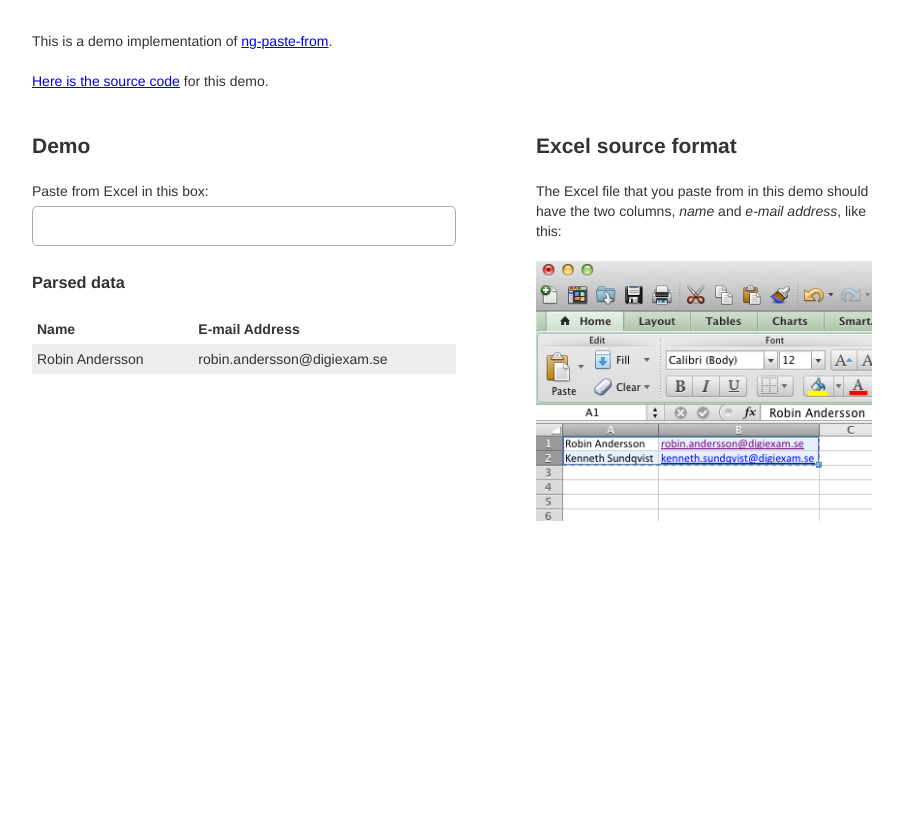
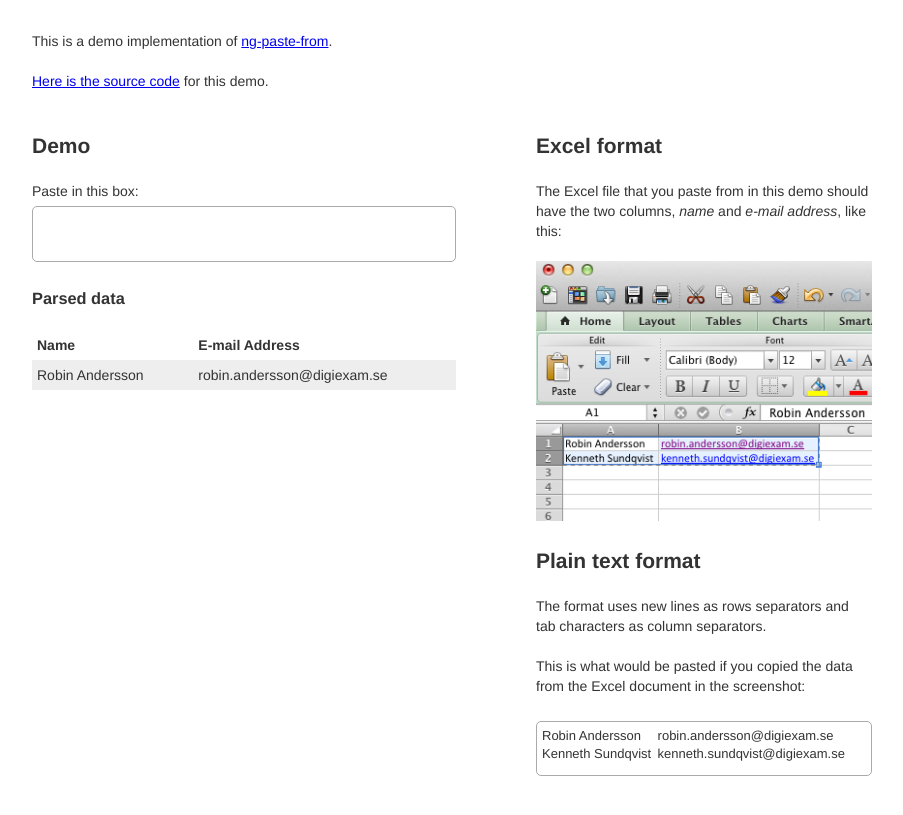
Before and after one commit to DigiExam/ng-paste-from, a website: page index.html in a window 1280 px wide. Shown: the part 113-928 px from the top of the page, without its empty margins (188-1091 px from the left). Before the commit the page ends 800 px from the top, so only its background shows below. Drawn offline with Linux system fonts and the light colour scheme.

Commit message:
Add Plain text format description.

```diff
--- a/index.html
+++ b/index.html
@@ -26,7 +26,7 @@
 			<h2>Demo</h2>
 
 			<div class="example-source">
-				<label for="excel-paste">Paste from Excel in this box: </label>
+				<label for="excel-paste">Paste in this box: </label>
 				<textarea
 					class="example-paste-target"
 					id="excel-paste"
@@ -65,11 +65,15 @@
 		</div>
 
 		<div class="example example-aside">
-			<h2>Excel source format</h2>
+			<h2>Excel format</h2>
+			<p>The Excel file that you paste from in this demo should have the two columns, <var>name</var> and <var>e-mail address</var>, like this:</p>
+			<p><img src="./img/example-copy.png" alt="Screenshot of an Excel document that has two columns, name and e-mail address, that have been selected and copied to the clipboard." /></p>
 
-			<p>The Excel file that you paste from in this demo should have the two columns, <var>name</var> and <var>e-mail address</var>, like this:</p>
-
-			<img src="./img/example-copy.png" alt="Screenshot of an Excel document that has two columns, name and e-mail address, that have been selected and copied to the clipboard." />
+			<h2>Plain text format</h2>
+			<p>The format uses new lines as rows separators and tab characters as column separators.</p>
+			<p>This is what would be pasted if you copied the data from the Excel document in the screenshot:</p>
+			<p><textarea class="example-paste-target">Robin Andersson	robin.andersson@digiexam.se
+Kenneth Sundqvist	kenneth.sundqvist@digiexam.se</textarea></p>
 		</div>
 
 	</div>
--- a/src/main.scss
+++ b/src/main.scss
@@ -104,12 +104,14 @@ textarea {
 
 .example-paste-target {
 	width: 100%;
-	height: $lineHeight * 2em;
+	height: $lineHeight * 3em;
 	margin-top: $space / 4;
+	padding: $space / 4;
 	color: $color-text;
 	background: $color-bg;
 	border: 1px solid $color-border;
 	border-radius: $space / 4;
+	font-size: $fontSize-small;
 	resize: none;
 }
 
```
Also changed, not shown: dist/main.min.css.
